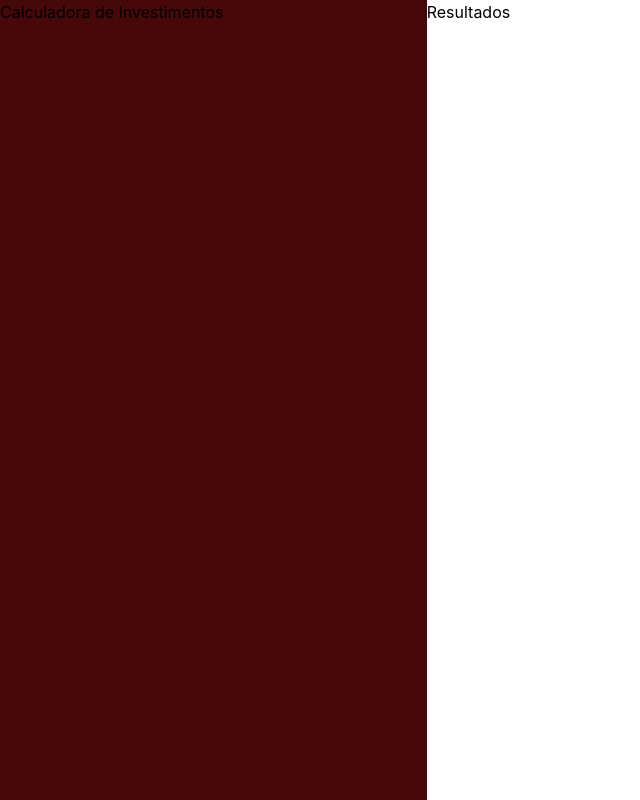
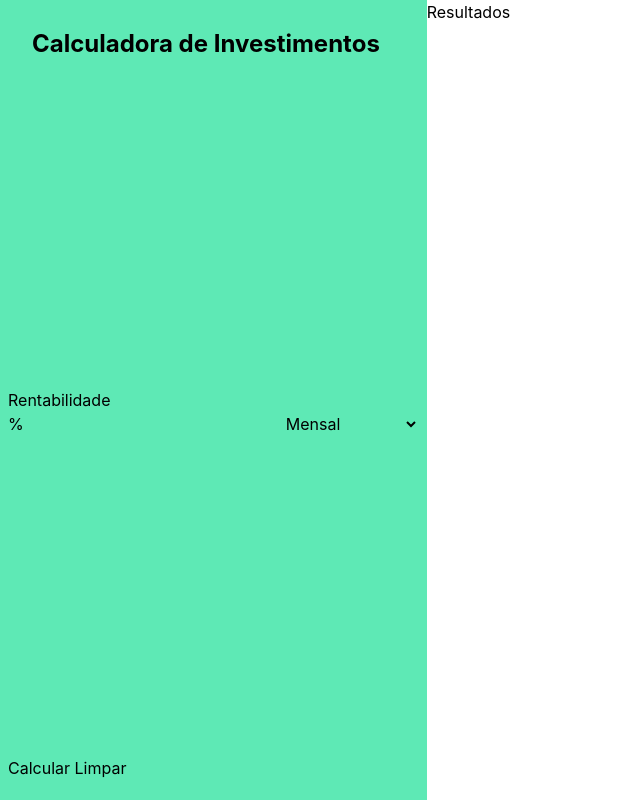
Before and after one commit to PedroSantosVilaca/projetoCalculadoraInvestimentos, a website built with Vite: page index.html in a window 1280 px wide. Shown: the whole page, without its empty margins (0-640 px from the left). Built offline with nearby package versions, Linux system fonts and the light colour scheme.

Commit message:
formulario

```diff
--- a/index.html
+++ b/index.html
@@ -7,8 +7,27 @@
     <link rel="stylesheet" href="./style.css" />
   </head>
   <body class="h-[100dvh] grid grid-cols-3 grid-rows-2">
-    <aside class="bg-red-950 row-span-2">
-      <h1 class="">Calculadora de Investimentos</h1>
+    <aside
+      class="bg-emerald-300 row-span-2 flex flex-col justify-between py-5 px-2"
+    >
+      <h1 class="text-2xl font-bold px-6 py-2">Calculadora de Investimentos</h1>
+      <form class="w-full">
+        <div class="flex w-full flex-col">
+          <label for="return-rate">Rentabilidade</label>
+          <div class="flex">
+            <input value="%" class="w-1/6" type="type" disabled />
+            <input type="text" class="w-1/2" id="return-rate" />
+            <select class="w-1/3" id="evaluation-period">
+              <option value="monthly">Mensal</option>
+              <option value="yearly">Anual</option>
+            </select>
+          </div>
+        </div>
+      </form>
+      <div>
+        <button>Calcular</button>
+        <button>Limpar</button>
+      </div>
     </aside>
     <main>
       <p>Resultados</p>
```
